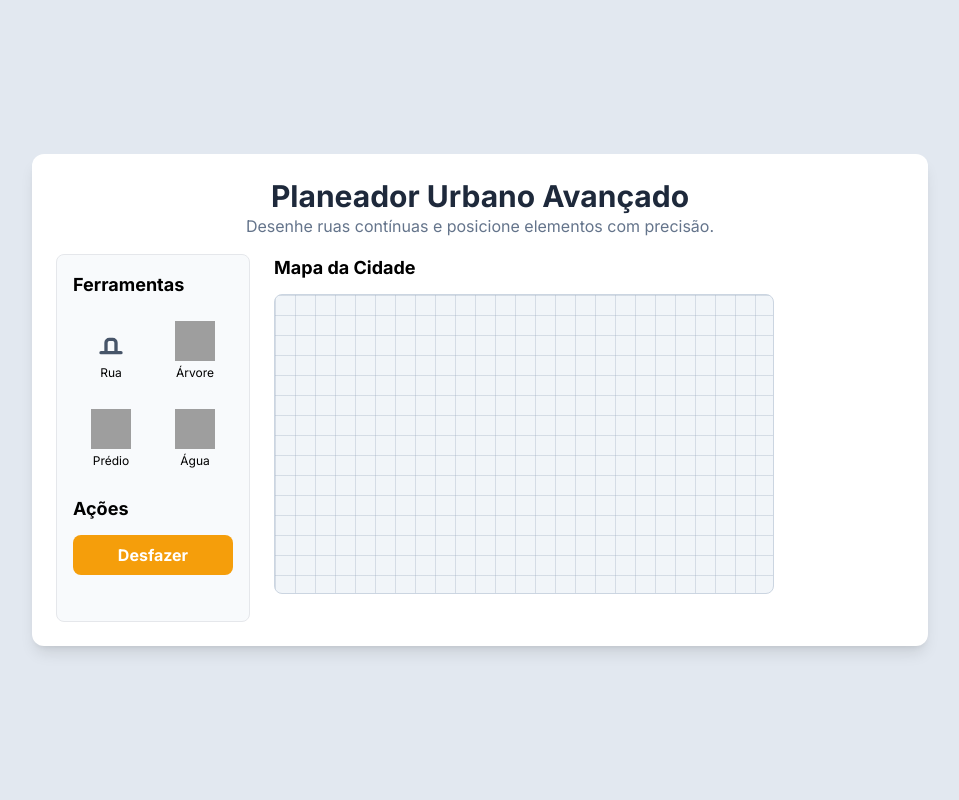
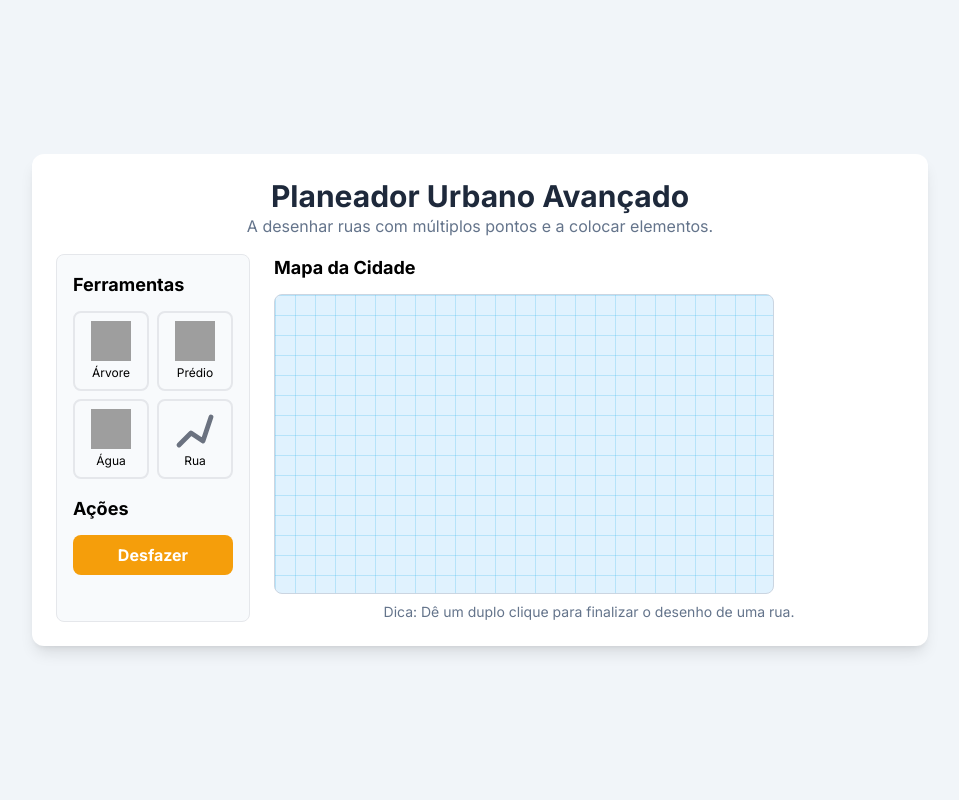
Before and after one commit to jeferson-scheibler/design-software-patterns, a Flask app: page / in a window 1280 px wide. Shown: the whole page, without its empty margins (160-1119 px from the left). Run offline with Flask 3, Linux system fonts and the light colour scheme; data that the repository does not hold is empty; some libraries are stand-ins or nearby versions; grey boxes are pictures that could not be loaded.

Commit message:
feat: Melhora o planeador urbano com novos elementos e UI redesenhada

```diff
--- a/static/js/main.js
+++ b/static/js/main.js
@@ -1,98 +1,149 @@
 document.addEventListener('DOMContentLoaded', () => {
-    const canvas = document.getElementById('canvas');
+    // --- Referências aos Elementos do DOM ---
+    const canvasContainer = document.getElementById('canvas-container');
+    const elementLayer = document.getElementById('element-layer');
+    const drawingLayer = document.getElementById('drawing-layer');
     const toolBtns = document.querySelectorAll('.tool-btn');
     const undoBtn = document.getElementById('undo-btn');
     const statusBar = document.getElementById('status-bar');
 
+    // --- Estado da Aplicação Frontend ---
     let selectedElementType = null;
+    let isDrawingRoad = false;
+    let currentRoadPath = [];
 
-    // --- Funções de Comunicação com a API ---
-
+    // --- Funções de Comunicação com a API (Backend) ---
     const api = {
         getState: async () => (await fetch('/state')).json(),
-        placeElement: async (type, x, y) => {
+        placeElement: async (data) => {
             const response = await fetch('/place', {
                 method: 'POST',
                 headers: { 'Content-Type': 'application/json' },
-                body: JSON.stringify({ type, x, y }),
+                body: JSON.stringify(data),
             });
             return response.json();
         },
         undo: async () => (await fetch('/undo', { method: 'POST' })).json(),
     };
 
-    // --- Funções da Interface ---
+    // --- Funções de Renderização (Desenho na Tela) ---
+    function drawCanvas(elements) {
+        elementLayer.innerHTML = '';
+        drawingLayer.innerHTML = '';
 
-    function drawCanvas(elements) {
-        canvas.innerHTML = ''; // Limpa o canvas
         elements.forEach(el => {
+            // Lógica para desenhar RUAS (linhas no SVG)
+            if (el.type === 'road') {
+                const polyline = document.createElementNS('http://www.w3.org/2000/svg', 'polyline');
+                const points = el.path.map(p => `${p.x},${p.y}`).join(' ');
+                polyline.setAttribute('points', points);
+                polyline.setAttribute('stroke', el.data); // Cor da rua
+                polyline.setAttribute('stroke-width', '10');
+                polyline.setAttribute('stroke-linecap', 'round');
+                polyline.setAttribute('stroke-linejoin', 'round');
+                polyline.setAttribute('fill', 'none');
+                drawingLayer.appendChild(polyline);
+            }
+            // Lógica para desenhar ELEMENTOS (imagens em divs)
+            else {
                 const div = document.createElement('div');
                 div.className = 'element';
-            // Centraliza o elemento no ponto de clique
                 div.style.left = `${el.x - el.width / 2}px`;
                 div.style.top = `${el.y - el.height / 2}px`;
                 div.style.width = `${el.width}px`;
                 div.style.height = `${el.height}px`;
-            div.innerHTML = `<img src="${el.image}" alt="${el.name}" title="${el.name} (${el.x}, ${el.y})">`;
-            canvas.appendChild(div);
+                div.innerHTML = `<img src="${el.data}" alt="${el.name}" title="${el.name}">`;
+                elementLayer.appendChild(div);
+            }
         });
     }
 
+    function drawTemporaryRoad() {
+        // Desenha a linha enquanto o utilizador clica nos pontos
+        drawingLayer.innerHTML = ''; // Limpa linhas temporárias antigas
+        if (currentRoadPath.length > 1) {
+            const polyline = document.createElementNS('http://www.w3.org/2000/svg', 'polyline');
+            const points = currentRoadPath.map(p => `${p.x},${p.y}`).join(' ');
+            polyline.setAttribute('points', points);
+            polyline.setAttribute('stroke', '#0ea5e9'); // Cor azul temporária
+            polyline.setAttribute('stroke-width', '5');
+            polyline.setAttribute('stroke-dasharray', '5,5'); // Linha tracejada
+            polyline.setAttribute('fill', 'none');
+            drawingLayer.appendChild(polyline);
+        }
+    }
+
+    // --- Funções de Controlo e Lógica de Eventos ---
     function updateStatus(message, isError = false) {
         statusBar.textContent = message;
         statusBar.style.color = isError ? '#ef4444' : '#64748b';
-        // Limpa a mensagem após 3 segundos
-        setTimeout(() => {
-            if (statusBar.textContent === message) statusBar.textContent = '';
-        }, 3000);
+    }
+
+    async function finishDrawing() {
+        if (!isDrawingRoad || currentRoadPath.length < 2) {
+            resetDrawingState();
+            return;
+        }
+        const result = await api.placeElement({ type: 'road', path: currentRoadPath });
+        updateStatus(result.message, !result.success);
+        resetDrawingState();
+        fetchAllStateAndDraw();
+    }
+
+    function resetDrawingState() {
+        isDrawingRoad = false;
+        currentRoadPath = [];
+        drawingLayer.innerHTML = '';
     }
 
     function selectTool(type) {
+        finishDrawing(); // Finaliza qualquer desenho pendente ao trocar de ferramenta
         selectedElementType = type;
-        toolBtns.forEach(btn => {
-            btn.classList.toggle('selected', btn.dataset.type === type);
-        });
-        updateStatus(`Ferramenta selecionada: ${type}`);
+        isDrawingRoad = (type === 'road');
+
+        toolBtns.forEach(btn => btn.classList.toggle('selected', btn.dataset.type === type));
+
+        if (isDrawingRoad) {
+            updateStatus('Modo de desenho de rua: clique para adicionar pontos, duplo clique para finalizar.');
+        } else {
+            updateStatus(`Ferramenta selecionada: ${type}. Clique no mapa para colocar.`);
+        }
     }
 
-    // --- Lógica de Eventos ---
+    async function handleCanvasClick(e) {
+        if (!selectedElementType) return;
 
-    async function handleCanvasClick(e) {
-        if (!selectedElementType) {
-            updateStatus('Por favor, selecione uma ferramenta na barra lateral!', true);
-            return;
-        }
-        const rect = canvas.getBoundingClientRect();
+        const rect = canvasContainer.getBoundingClientRect();
         const x = Math.round(e.clientX - rect.left);
         const y = Math.round(e.clientY - rect.top);
 
-        const result = await api.placeElement(selectedElementType, x, y);
+        if (isDrawingRoad) {
+            currentRoadPath.push({ x, y });
+            drawTemporaryRoad();
+        } else {
+            const result = await api.placeElement({ type: selectedElementType, x, y });
             updateStatus(result.message, !result.success);
-
-        if (result.success) {
-            const elements = await api.getState();
-            drawCanvas(elements);
+            fetchAllStateAndDraw();
         }
     }
 
     async function handleUndoClick() {
+        resetDrawingState();
         const result = await api.undo();
         updateStatus(result.message);
+        fetchAllStateAndDraw();
+    }
+
+    async function fetchAllStateAndDraw() {
         const elements = await api.getState();
         drawCanvas(elements);
     }
 
     // --- Inicialização ---
-
     toolBtns.forEach(btn => btn.addEventListener('click', () => selectTool(btn.dataset.type)));
-    canvas.addEventListener('click', handleCanvasClick);
+    canvasContainer.addEventListener('click', handleCanvasClick);
+    canvasContainer.addEventListener('dblclick', finishDrawing);
     undoBtn.addEventListener('click', handleUndoClick);
 
-    async function init() {
-        const elements = await api.getState();
-        drawCanvas(elements);
-        updateStatus("Bem-vindo ao Planeador Urbano! Selecione uma ferramenta e clique no mapa.");
-    }
-
-    init();
+    fetchAllStateAndDraw();
 });
--- a/templates/index.html
+++ b/templates/index.html
@@ -3,73 +3,70 @@
 <head>
     <meta charset="UTF-8">
     <meta name="viewport" content="width=device-width, initial-scale=1.0">
-    <title>Planeador Urbano</title>
+    <title>Planeador Urbano - Desenho de Ruas</title>
     <script src="https://cdn.tailwindcss.com"></script>
     <link href="https://fonts.googleapis.com/css2?family=Inter:wght@400;500;700&display=swap" rel="stylesheet">
     <style>
         body { font-family: 'Inter', sans-serif; }
-        #canvas {
-            width: 500px;
-            height: 300px;
+        #canvas-container {
+            width: 500px; height: 300px;
+            position: relative; cursor: crosshair;
             border: 1px solid #cbd5e1;
-            position: relative;
+            border-radius: 0.5rem;
             overflow: hidden;
-            cursor: crosshair;
-            background-color: #f1f5f9; /* Fundo mais claro */
+            background-color: #e0f2fe;
             background-image:
-                linear-gradient(rgba(148, 163, 184, 0.3) 1px, transparent 1px),
-                linear-gradient(90deg, rgba(148, 163, 184, 0.3) 1px, transparent 1px);
+                linear-gradient(rgba(14, 165, 233, 0.2) 1px, transparent 1px),
+                linear-gradient(90deg, rgba(14, 165, 233, 0.2) 1px, transparent 1px);
             background-size: 20px 20px;
         }
-        .element { position: absolute; user-select: none; display: flex; align-items: center; justify-content: center; }
+        #element-layer, #drawing-layer { position: absolute; top: 0; left: 0; width: 100%; height: 100%; }
+        .element { position: absolute; user-select: none; }
         .element img { max-width: 100%; max-height: 100%; }
-        .road { position: absolute; transform-origin: top left; }
-        .tool-btn.selected {
-            background-color: #bae6fd;
-            border-color: #0ea5e9;
-        }
+        .tool-btn.selected { background-color: #bae6fd; border-color: #0ea5e9; }
     </style>
 </head>
-<body class="bg-slate-200 flex flex-col items-center justify-center min-h-screen p-4">
-
+<body class="bg-slate-100 flex flex-col items-center justify-center min-h-screen p-4">
     <div class="bg-white p-6 rounded-xl shadow-lg max-w-4xl w-full">
         <header class="text-center mb-4">
             <h1 class="text-3xl font-bold text-slate-800">Planeador Urbano Avançado</h1>
-            <p class="text-slate-500">Desenhe ruas contínuas e posicione elementos com precisão.</p>
+            <p class="text-slate-500">A desenhar ruas com múltiplos pontos e a colocar elementos.</p>
         </header>
 
         <div class="grid grid-cols-1 md:grid-cols-4 gap-6">
-            <div class="md:col-span-1 bg-slate-50 p-4 rounded-lg border">
+            <aside class="md:col-span-1 bg-slate-50 p-4 rounded-lg border">
                 <h2 class="font-bold text-lg mb-3">Ferramentas</h2>
                 <div id="toolbar" class="grid grid-cols-2 gap-2">
-                    <button data-type="road" class="tool-btn border-2 border-transparent p-2 rounded-lg hover:bg-sky-100 flex flex-col items-center">
-                        <svg class="w-10 h-10 text-slate-600" fill="none" stroke="currentColor" viewBox="0 0 24 24"><path stroke-linecap="round" stroke-linejoin="round" stroke-width="2" d="M9 19v-6a2 2 0 012-2h2a2 2 0 012 2v6m-6 0h6m-6 0H6m6 0h6"></path></svg>
+                    <!-- Ferramentas de Ponto Único -->
+                    <button data-type="tree" class="tool-btn border-2 p-2 rounded-lg hover:bg-sky-100 flex flex-col items-center">
+                        <img src="https://cdn.jsdelivr.net/npm/emoji-datasource-apple/img/apple/64/1f332.png" class="w-10 h-10"><span class="text-xs mt-1">Árvore</span>
+                    </button>
+                    <button data-type="building" class="tool-btn border-2 p-2 rounded-lg hover:bg-sky-100 flex flex-col items-center">
+                        <img src="https://cdn.jsdelivr.net/npm/emoji-datasource-apple/img/apple/64/1f3e2.png" class="w-10 h-10"><span class="text-xs mt-1">Prédio</span>
+                    </button>
+                    <button data-type="water" class="tool-btn border-2 p-2 rounded-lg hover:bg-sky-100 flex flex-col items-center">
+                        <img src="https://cdn.jsdelivr.net/npm/emoji-datasource-apple/img/apple/64/1f30a.png" class="w-10 h-10"><span class="text-xs mt-1">Água</span>
+                    </button>
+                    <!-- Ferramenta de Desenho -->
+                    <button data-type="road" class="tool-btn border-2 p-2 rounded-lg hover:bg-sky-100 flex flex-col items-center">
+                        <svg class="w-10 h-10" viewBox="0 0 100 100" xmlns="http://www.w3.org/2000/svg"><path d="M10 90 L40 60 L70 80 L90 20" stroke="#6b7280" stroke-width="12" fill="none" stroke-linecap="round" stroke-linejoin="round"/></svg>
                         <span class="text-xs mt-1">Rua</span>
-                    </button>
-                    <button data-type="tree" class="tool-btn border-2 border-transparent p-2 rounded-lg hover:bg-sky-100 flex flex-col items-center">
-                        <img src="https://cdn.jsdelivr.net/npm/emoji-datasource-apple/img/apple/64/1f332.png" alt="Árvore" class="w-10 h-10"><span class="text-xs mt-1">Árvore</span>
-                    </button>
-                    <button data-type="building" class="tool-btn border-2 border-transparent p-2 rounded-lg hover:bg-sky-100 flex flex-col items-center">
-                        <img src="https://cdn.jsdelivr.net/npm/emoji-datasource-apple/img/apple/64/1f3e2.png" alt="Prédio" class="w-10 h-10"><span class="text-xs mt-1">Prédio</span>
-                    </button>
-                    <button data-type="water" class="tool-btn border-2 border-transparent p-2 rounded-lg hover:bg-sky-100 flex flex-col items-center">
-                        <img src="https://cdn.jsdelivr.net/npm/emoji-datasource-apple/img/apple/64/1f30a.png" alt="Água" class="w-10 h-10"><span class="text-xs mt-1">Água</span>
                     </button>
                 </div>
                 <h2 class="font-bold text-lg mt-4 mb-3">Ações</h2>
-                <button id="undo-btn" class="w-full bg-amber-500 hover:bg-amber-600 text-white font-bold py-2 px-4 rounded-lg">
-                    Desfazer
-                </button>
-            </div>
+                <button id="undo-btn" class="w-full bg-amber-500 hover:bg-amber-600 text-white font-bold py-2 px-4 rounded-lg">Desfazer</button>
+            </aside>
 
-            <div class="md:col-span-3">
-                <h2 class="font-bold text-lg mb-3">Mapa da Cidade</h2>
-                <div id="canvas" class="rounded-lg"></div>
-                <p id="status-bar" class="text-sm text-center text-slate-500 h-5 mt-2"></p>
-            </div>
+            <main class="md:col-span-3">
+                 <h2 class="font-bold text-lg mb-3">Mapa da Cidade</h2>
+                <div id="canvas-container">
+                    <div id="element-layer"></div>
+                    <svg id="drawing-layer"></svg>
+                </div>
+                <p id="status-bar" class="text-sm text-center text-slate-500 h-5 mt-2">Dica: Dê um duplo clique para finalizar o desenho de uma rua.</p>
+            </main>
         </div>
     </div>
-
     <script src="/static/js/main.js"></script>
 </body>
 </html>
```
Lines whose indentation alone changed are shown as unchanged.
